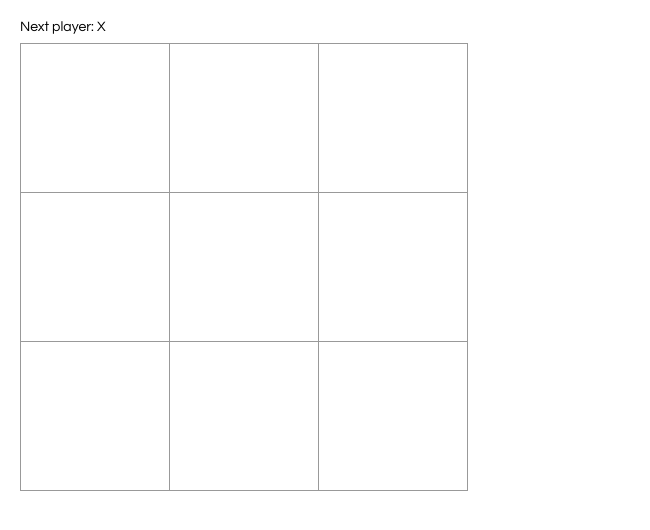
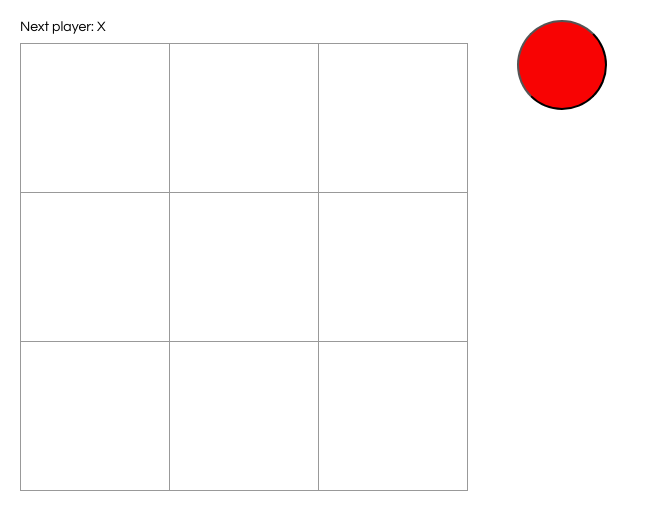
Before and after one commit to steambun/bkgm, a React app: page / in a window 1280 px wide. Shown: the whole page, without its empty margins (0-650 px from the left). Built offline with nearby package versions, Linux system fonts and the light colour scheme.

Commit message:
made checker

```diff
--- a/src/index.css
+++ b/src/index.css
@@ -48,3 +48,14 @@ ol, ul {
 .game-info {
   margin-left: 20px;
 }
+
+.checker{
+  height: 90px;
+  width: 90px;
+  min-width: 90px;
+  min-height: 90px;
+  background-color: rgb(248, 3, 3);
+  border-radius: 50%;
+  display: inline-block;
+
+}
--- a/src/index.js
+++ b/src/index.js
@@ -104,6 +104,7 @@ class Game extends React.Component {
           <div>{/* status */}</div>
           <ol>{/* TODO */}</ol>
         </div>
+        <button className="checker"></button>
       </div>
     );
   }
```
Also changed, not shown: public/backgammon board.gif (added).
